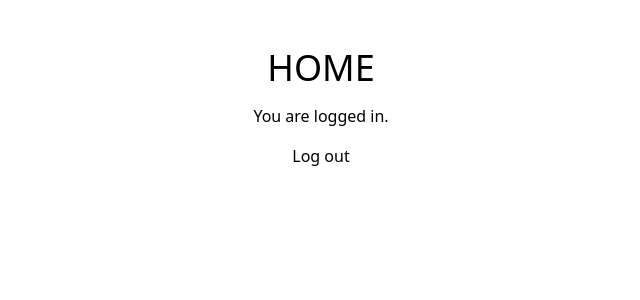
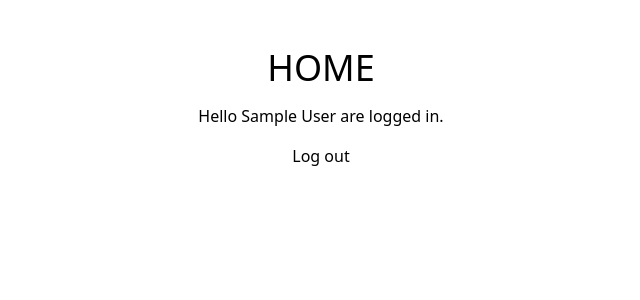
Before and after one commit to Amila619/php_signup_login_demo, a PHP site: page /index.php in a window 1280 px wide. Shown: the part 292-592 px from the top of the page, without its empty margins (319-959 px from the left). Run offline with PHP 8.4, Linux system fonts and the light colour scheme; the visitor is signed in with stand-in values (Sample User, id 1); tables that the repository leaves empty or names only in its code hold one stand-in row (values such as "Sample post").

Commit message:
- greeting the user extracting the username from session_id - session_regenerate_id

```diff
--- a/index.php
+++ b/index.php
@@ -2,7 +2,17 @@
 
 session_start();
 
-// print_r($_SESSION);
+if(isset($_SESSION["user_id"])){
+
+    $mysqli = require __DIR__ . "/database.php";
+
+    $sql = "SELECT * FROM user WHERE  id = {$_SESSION["user_id"]}";
+
+    $result = $mysqli->query($sql);
+
+    $user = $result->fetch_assoc();
+}
+
 ?>
 
 <!DOCTYPE html>
@@ -19,8 +29,8 @@ session_start();
     <div class="text-center grid gap-4">
         <h1 class="text-4xl uppercase">Home</h1>
 
-        <?php if (isset($_SESSION["user_id"])): ?>
-            <p>You are logged in.</p>
+        <?php if (isset($user)): ?>
+            <p>Hello <?= htmlspecialchars($user["name"]) ?> are logged in.</p>
             <p><a href="logout.php">Log out</a></p>
         <?php else: ?>
             <p><a href="login.php">Log In</a> or <a href="signup.html">Sign Up</a></p>
--- a/login.php
+++ b/login.php
@@ -16,6 +16,8 @@ if($_SERVER['REQUEST_METHOD'] === "POST"){
     if ($user) {
         if (password_verify($_POST["password"], $user["password_hash"])) {
             session_start();
+
+            session_regenerate_id();
 
             $_SESSION["user_id"] = $user["id"];
 
```
